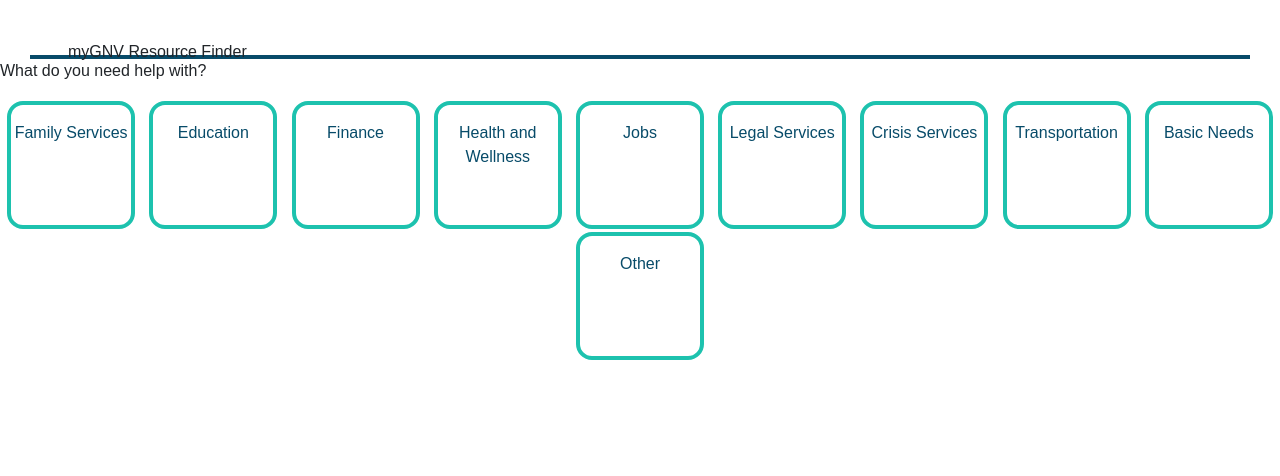
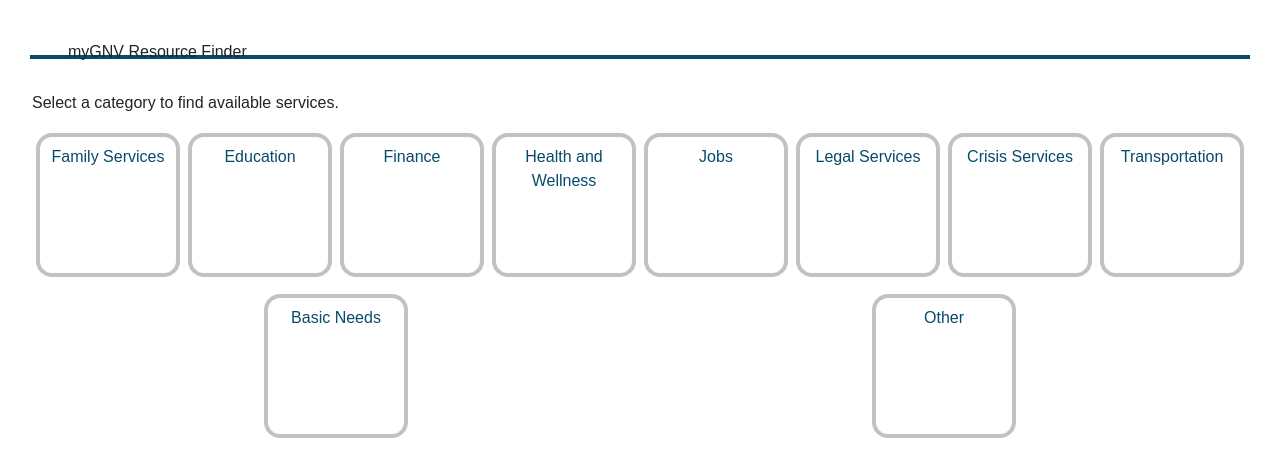
Before and after one commit to cen3031-f19-b3/CityServiceFinder, a React (Create React App) app in the folder client/: page /cat in a window 1280 px wide. Shown: the top 476 px of the page. Built offline with nearby package versions, Linux system fonts and the light colour scheme; some icons are missing.

Commit message:
Styling improvements on category page

```diff
--- a/client/src/components/CategoryPage.css
+++ b/client/src/components/CategoryPage.css
@@ -8,22 +8,24 @@
 }
 
 div.service-button-main{
-	border: 4px solid #1dc2ae;
+	border: 4px solid #c2c2c2;
 	border-radius: 1em;
-	width: 8em;
-	height: 8em;
+	width: 9em;
+	height: 9em;
 	margin: 0.1em;
+	margin-bottom: 1em;
 
 	transition: border 0.2s;
 	transition-timing-function: linear;
 }
 
 a.service-button:hover div.service-button-main{
-	border: 8px solid #1dc2ae;
+	border: 4px solid #1dc2ae;
 }
 
 a.service-button p{
 	color: #074b69;
+	margin-bottom: 0.5em;
 }
 
 a.service-button:hover p{
@@ -37,6 +39,10 @@
 
 div.service-button-main p{
 	text-align: center;
+}
+
+div.cat-page {
+	margin: 2em;
 }
 
 .category-list img.card-img-top {
--- a/client/src/components/CategoryPage.js
+++ b/client/src/components/CategoryPage.js
@@ -19,10 +19,10 @@
 
         return(
 
-            <div>
+            <div className="cat-page">
                 <main>
                     <p>
-                        What do you need help with?
+                        Select a category to find available services.
                     </p>
 										<div className="d-flex flex-wrap">
 											<ServiceButton text={"Family Services"} img={"child"} link="./cat/childandfamilies" />
```
